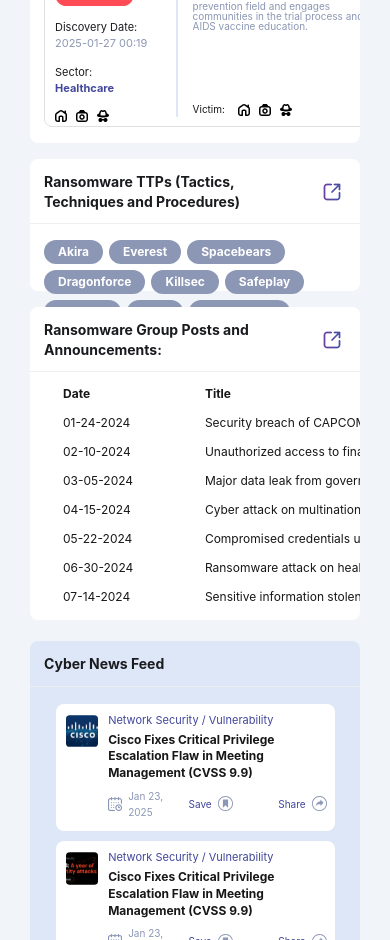
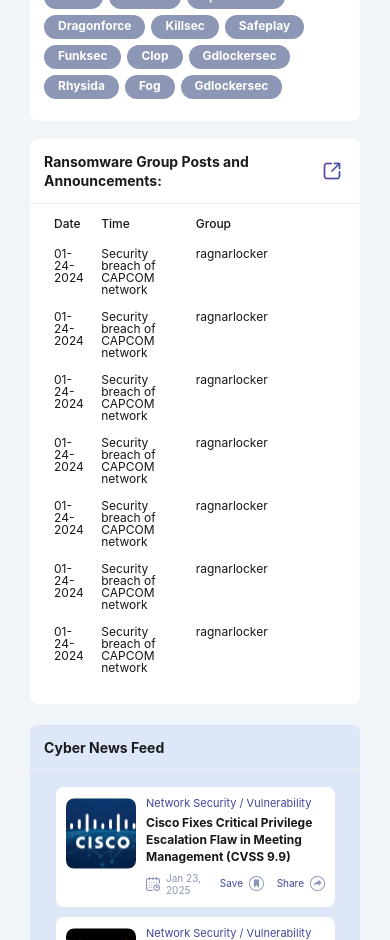
Before and after one commit to Rabeel7/skyfall, a Next.js app: page / in a window 390 px wide. Shown: the part 1060-2000 px from the top of the page. Built offline with nearby package versions, Linux system fonts and the light colour scheme.

Commit message:
Responsiveness added

```diff
--- a/src/app/globals.css
+++ b/src/app/globals.css
@@ -4,8 +4,8 @@
 @import url("https://fonts.googleapis.com/css2?family=Inter:wght@100;200;300;400;500;600;700;800;900&display=swap");
 
 @layer components {
-  .texting-black {
-    @apply font-normal text-12 text-black leading-[140%];
+  .para {
+    @apply font-normal text-12 leading-[100%];
   }
   .texting-purple {
     @apply font-normal text-12 leading-[140%] text-purple;
@@ -40,6 +40,7 @@
   --background: #ffffff;
   --foreground: #171717;
   height: 100%;
+  font-size: 12px;
 }
 
 @media (prefers-color-scheme: dark) {
--- a/src/app/page.js
+++ b/src/app/page.js
@@ -59,7 +59,7 @@
       </div>
 
       {/* layer2 */}
-      <div className="layer2 gap-[12px] mb-[17px] flex flex-row items-baseline justify-start flex-wrap">
+      <div className="layer2 gap-[12px] mb-[17px] grid grid-cols-2 sm:grid-cols-2 md:grid-cols-3 lg:grid-cols-4 xl:grid-cols-5 items-baseline">
         {/* Card1 */}
         {statsData.map((stat, index) => (
           <StatsCard
@@ -74,7 +74,7 @@
       </div>
 
       {/* layer 3 */}
-      <div className="Layer3 gap-[21px] flex flex-wrap flex-col md:flex-row items-normal justify-start w-full overflow-x-auto">
+      <div className="Layer3 gap-[21px] grid grid-cols-5">
         <LeftSideSection />
 
         <RightSideSection />
@@ -83,9 +83,9 @@
       {/* layer4  */}
       <CVEMonitorSection />
 
-      <div className="flex flex-row flex-wrap gap-[19px]">
-        {/* layer5  */}
-        <div className="L5 bg-white w-[570px] flex flex-col flex-wrap rounded-[8px] ">
+      {/* layer5  */}
+      <div className="grid grid-cols-1 md:grid-cols-2 gap-[19px]">
+        <div className="L5 bg-white w-full flex flex-col flex-wrap rounded-[8px] ">
           <HeaderTitle
             title="Threat Intelligence"
             iconSrc="/icons/openLink.png"
@@ -127,7 +127,6 @@
           </div>
         </div>
 
-        {/* layer6 */}
         <div className="L6 bg-white flex flex-col rounded-[8px] ">
           <HeaderTitle
             title="Industry-Specific Threats"
--- a/src/app/screen5/page.jsx
+++ b/src/app/screen5/page.jsx
@@ -3,17 +3,9 @@
 
 const page = () => {
   return (
-    <Card className="bg-white flex flex-col">
-      <div className="font-bold text-12 text-black leading-[140%]">Title</div>
-      <div className="font-normal text-11 text-purple leading-[100%]">
-        Category
-      </div>
-      <div className="texting-grey">
-        The North Korean threat actor known as the Lazarus Group has been
-        observed leveraging a "web-based administrative platform" to oversee its
-        command-and-control (C2) infrastructure.
-      </div>
-    </Card>
+    <div className="bg-back m-[1rem]">
+      <h1>Screen 5</h1>
+    </div>
   );
 };
 
--- a/src/components/CyberNewsFeedCard.jsx
+++ b/src/components/CyberNewsFeedCard.jsx
@@ -3,19 +3,19 @@
 
 const CyberNewsFeedCard = ({ iconSrc, category, title, date }) => {
   return (
-    <div className="flex flex-row items-normal gap-[10px] bg-white rounded-[8px] py-[11px] px-[10px] leading-[140%] w-full lg:w-[400px]">
-      <div className="b1-img ">
+    <div className="flex flex-row items-normal gap-[10px] bg-white rounded-[8px] py-[11px] px-[10px] leading-[140%] overflow-hidden text-ellipsis">
+      <div className="b1-img min-h-[70px] min-w-[70px]">
         <Image src={iconSrc} alt="Icon" width={70} height={70} />
       </div>
-      <div className="b2-content flex flex-col gap-[6px]">
-        <div className="font-normal text-11 text-purple leading-[100%]">
+      <div className="b2-content flex flex-row gap-[6px] flex-wrap">
+        <div className="font-normal text-11 text-purple leading-[100%] overflow-hidden text-ellipsis">
           {category}
         </div>
-        <div className="font-bold text-12 text-black leading-[140%]">
+        <div className="font-bold text-12 text-black leading-[140%] overflow-hidden text-ellipsis">
           {title}
         </div>
-        <div className="CardFooter flex flex-row items-normal ">
-          <div className="flex-row items-center flex gap-[6px] leading-[100%] mr-auto">
+        <div className="CardFooter grid grid-cols-3 gap-[4px] w-full">
+          <div className="d1 col-span-1 flex flex-row items-center gap-[6px] leading-[100%] mr-auto">
             <Image
               src="/icons/calendar-icon.png"
               alt="Calendar Icon"
@@ -26,11 +26,8 @@
               {date}
             </div>
           </div>
-          <div className="endbox flex flex-row gap-[47px]">
-            <div className="flex flex-row items-center gap-[6px] cursor-pointer">
-              <div className="date text-10 text-[#41479B] font-normal">
-                Save
-              </div>
+          <div className="d2 col-span-1 justify-self-end flex flex-row items-center gap-[6px] cursor-pointer">
+            <div className="date text-10 text-[#41479B] font-normal">Save</div>
             <Image
               src="/icons/save-icon.svg"
               alt="Save Icon"
@@ -38,10 +35,8 @@
               height={15}
             />
           </div>
-            <div className="flex flex-row items-center gap-[6px] cursor-pointer">
-              <div className="date text-10 text-[#41479B] font-normal">
-                Share
-              </div>
+          <div className="d3 col-span-1 justify-self-end flex flex-row items-center gap-[6px] cursor-pointer">
+            <div className="date text-10 text-[#41479B] font-normal">Share</div>
             <Image
               src="/icons/share-icon.svg"
               alt="Share Icon"
@@ -52,7 +47,6 @@
         </div>
       </div>
     </div>
-    </div>
   );
 };
 
--- a/src/components/LeftSideSection.jsx
+++ b/src/components/LeftSideSection.jsx
@@ -8,9 +8,9 @@
 
 const LeftSideSection = () => {
   return (
-    <div className="LeftSide gap-[1rem] flex flex-col w-full xl:max-w-[687px]">
+    <div className="LeftSide gap-[1rem] col-span-5 md:col-span-3">
       {/* L  */}
-      <div className="LeftBox1 bg-white flex flex-col rounded-[8px] h-[134px]">
+      <div className="LeftBox1 bg-white flex flex-col rounded-[8px] h-[134px] mb-[18px]">
         {/* A */}
         <HeaderTitle
           title="Active Ransomware Groups"
@@ -42,14 +42,14 @@
           </div>
         </div>
       </div>
-      <div className="LeftBox2 bg-white rounded-[8px] h-[344px]">
+      <div className="LeftBox2 bg-white rounded-[8px] h-[344px] mb-[18px]">
         <HeaderTitle
           title="Recent Attack and Victims"
           iconSrc="/icons/openLink.png"
           iconAlt="Open Link"
         />
         {/* You are making recent attack victim card  */}
-        <div className="CardContainer w-full flex bg-white py-[15px] pl-[14px] overflow-x-auto rounded-[8px] gap-[15px]">
+        <div className="CardContainer w-full flex bg-white py-[15px] pl-[14px]  rounded-[8px] gap-[15px] no-scrollbar overflow-x-auto">
           {/* Card  */}
           <RecentAttackVictimCard iconSrc={"/icons/rav1.svg"} />
           <RecentAttackVictimCard iconSrc={"/icons/rav2.svg"} />
@@ -57,7 +57,7 @@
         </div>
       </div>
 
-      <div className="Layer4 bg-white rounded-[8px] h-[132px]">
+      <div className="Layer4 bg-white rounded-[8px] mb-[18px] pb-[8px]">
         <HeaderTitle
           title="Ransomware TTPs (Tactics, Techniques and Procedures)"
           iconSrc="/icons/openLink.png"
@@ -116,53 +116,32 @@
         </div>
       </div>
 
-      <div className="Layer5 bg-white rounded-[8px] h-[313px]">
+      <div className="Layer5 bg-white rounded-[8px]">
         <HeaderTitle
           title="Ransomware Group Posts and Announcements:"
           iconSrc="/icons/openLink.png"
           iconAlt="Open Link"
         />
-        <div className="Table mx-[2rem]">
-          <TableUI
-            columns={["Date", "Title", "Group"]}
-            data={[
-              {
-                Date: "01-24-2024",
-                Title: "Security breach of CAPCOM network",
-                Group: "ragnarlocker",
-              },
-              {
-                Date: "02-10-2024",
-                Title: "Unauthorized access to financial records",
-                Group: "lockbit",
-              },
-              {
-                Date: "03-05-2024",
-                Title: "Major data leak from government agency",
-                Group: "revil",
-              },
-              {
-                Date: "04-15-2024",
-                Title: "Cyber attack on multinational corporation",
-                Group: "blackbasta",
-              },
-              {
-                Date: "05-22-2024",
-                Title: "Compromised credentials used in attack",
-                Group: "alphv",
-              },
-              {
-                Date: "06-30-2024",
-                Title: "Ransomware attack on healthcare provider",
-                Group: "clop",
-              },
-              {
-                Date: "07-14-2024",
-                Title: "Sensitive information stolen from bank",
-                Group: "darkside",
-              },
-            ]}
-          />
+
+        <div className="TableGrid pb-[15px] pl-[24px] pt-[12px] pr-[129px] ">
+          {/* Header  */}
+          <div className="Header grid grid-cols-4 mb-[15px] gap-x-[1rem] lg:gap-x-[70px]">
+            <div className="text1 col-span-1 para lh-140 font-medium">Date</div>
+            <div className="text2 col-span-2 para lh-140 font-medium">Time</div>
+            <div className="text3 col-span-1 para lh-140 font-medium">
+              Group
+            </div>
+          </div>
+
+          <div className="Header grid grid-cols-4 mb-[15px] gap-x-[1rem] gap-y-[15px] lg:gap-x-[70px]">
+            {data.map((item) => (
+              <React.Fragment key={item.id}>
+                <div className="text1 col-span-1 para">{item.date}</div>
+                <div className="text2 col-span-2 para">{item.description}</div>
+                <div className="text3 col-span-1 para">{item.author}</div>
+              </React.Fragment>
+            ))}
+          </div>
         </div>
       </div>
     </div>
@@ -170,3 +149,48 @@
 };
 
 export default LeftSideSection;
+
+const data = [
+  {
+    id: 1,
+    date: "01-24-2024",
+    description: "Security breach of CAPCOM network",
+    author: "ragnarlocker",
+  },
+  {
+    id: 2,
+    date: "01-24-2024",
+    description: "Security breach of CAPCOM network",
+    author: "ragnarlocker",
+  },
+  {
+    id: 3,
+    date: "01-24-2024",
+    description: "Security breach of CAPCOM network",
+    author: "ragnarlocker",
+  },
+  {
+    id: 4,
+    date: "01-24-2024",
+    description: "Security breach of CAPCOM network",
+    author: "ragnarlocker",
+  },
+  {
+    id: 5,
+    date: "01-24-2024",
+    description: "Security breach of CAPCOM network",
+    author: "ragnarlocker",
+  },
+  {
+    id: 6,
+    date: "01-24-2024",
+    description: "Security breach of CAPCOM network",
+    author: "ragnarlocker",
+  },
+  {
+    id: 7,
+    date: "01-24-2024",
+    description: "Security breach of CAPCOM network",
+    author: "ragnarlocker",
+  },
+];
--- a/src/components/RightSideSection.jsx
+++ b/src/components/RightSideSection.jsx
@@ -5,7 +5,11 @@
 import NewsRightBar from "./reuseablleUI/NewsRightBar";
 
 const RightSideSection = () => {
-  return <NewsRightBar />;
+  return (
+    <div className="col-span-5 md:col-span-2">
+      <NewsRightBar />
+    </div>
+  );
 };
 
 export default RightSideSection;
--- a/src/components/StatsCard.js
+++ b/src/components/StatsCard.js
@@ -3,7 +3,7 @@
 
 const StatsCard = ({ title, iconSrc, mainValue, totalLabel, totalValue }) => {
   return (
-    <div className="Card min-w-[220px] min-h-[110px] gap-[8px] flex flex-col h-full bg-white rounded-[8px] pt-[13px] pb-[6px] px-[18px] gap-[10.5px ">
+    <div className="Card gap-[8px] flex flex-col h-full bg-white rounded-[8px] pt-[13px] pb-[6px] px-[18px] gap-[10.5px ">
       <div className="text-[12px] font-bold">{title}</div>
       <div className="flex flex-row items-center justify-between ">
         <div>
--- a/src/components/reuseablleUI/NewsRightBar.jsx
+++ b/src/components/reuseablleUI/NewsRightBar.jsx
@@ -4,14 +4,14 @@
 
 function NewsRightBar() {
   return (
-    <div className="RightSide w-full xl:w-[451px] rounded-[8px] bg-bgColors-light xl:h-[973px] overflow-y-auto">
+    <div className="RightSide w-full rounded-[8px] bg-bgColors-light overflow-y-auto">
       <HeaderTitle
         title="Cyber News Feed"
         iconSrc="/icons/openLink.png"
         iconAlt="Open Link"
         linkShow={false}
       />
-      <div className="MainLeftBox flex flex-row flex-wrap xl:flex-col pl-[26px] pt-[17px] pr-[25px] pb-[16px] gap-[10px]">
+      <div className="MainLeftBox flex flex-row flex-wrap  pl-[26px] pt-[17px] pr-[25px] pb-[16px] gap-[10px] w-full  h-[435px] md:h-[919px] no-scrollbar overflow-y-auto">
         {/* CyberNewsFeedCards */}
         {newsFeedData.map((news, index) => (
           <CyberNewsFeedCard
@@ -91,4 +91,20 @@
       "Cisco Fixes Critical Privilege Escalation Flaw in Meeting Management (CVSS 9.9)",
     date: "Jan 23, 2025",
   },
+  {
+    iconSrc: "/icons/cnf7.svg",
+
+    category: "Network Security / Vulnerability",
+    title:
+      "Cisco Fixes Critical Privilege Escalation Flaw in Meeting Management (CVSS 9.9)",
+    date: "Jan 23, 2025",
+  },
+  {
+    iconSrc: "/icons/cnf7.svg",
+
+    category: "Network Security / Vulnerability",
+    title:
+      "Cisco Fixes Critical Privilege Escalation Flaw in Meeting Management (CVSS 9.9)",
+    date: "Jan 23, 2025",
+  },
 ];
```
Also changed, not shown: src/components/CVEMonitorSection.jsx (+9 -15 lines). Lines whose indentation alone changed are shown as unchanged.
